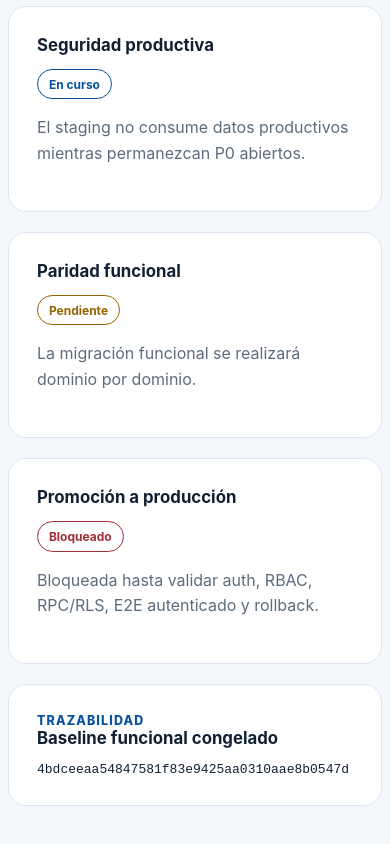
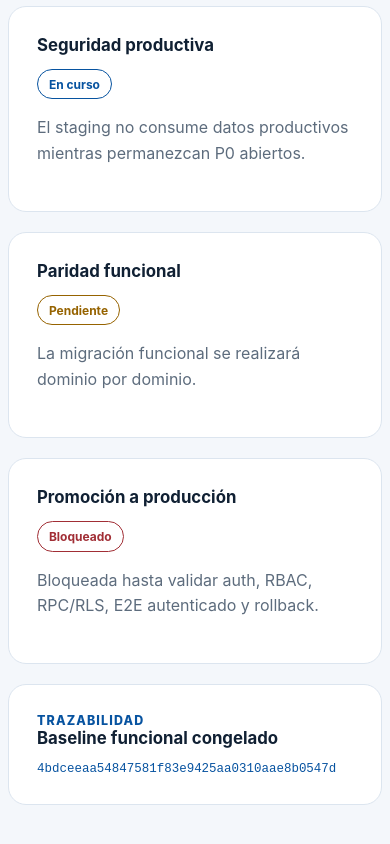
Before and after one commit to Electroingenieria-SAS/CRM, a Next.js app: page / in a window 390 px wide. Shown: the part 746-1590 px from the top of the page. Built offline with nearby package versions, Linux system fonts and the light colour scheme.

Commit message:
fix(responsive): constrain baseline code in WebKit

```diff
--- a/src/modules/platform/ui/reconstruction-overview.module.css
+++ b/src/modules/platform/ui/reconstruction-overview.module.css
@@ -117,8 +117,9 @@
   padding: var(--space-5);
 }
 
-.baselineCommit {
+.baseline > code {
   display: block;
+  box-sizing: border-box;
   width: 100%;
   min-width: 0;
   max-width: 100%;
```
